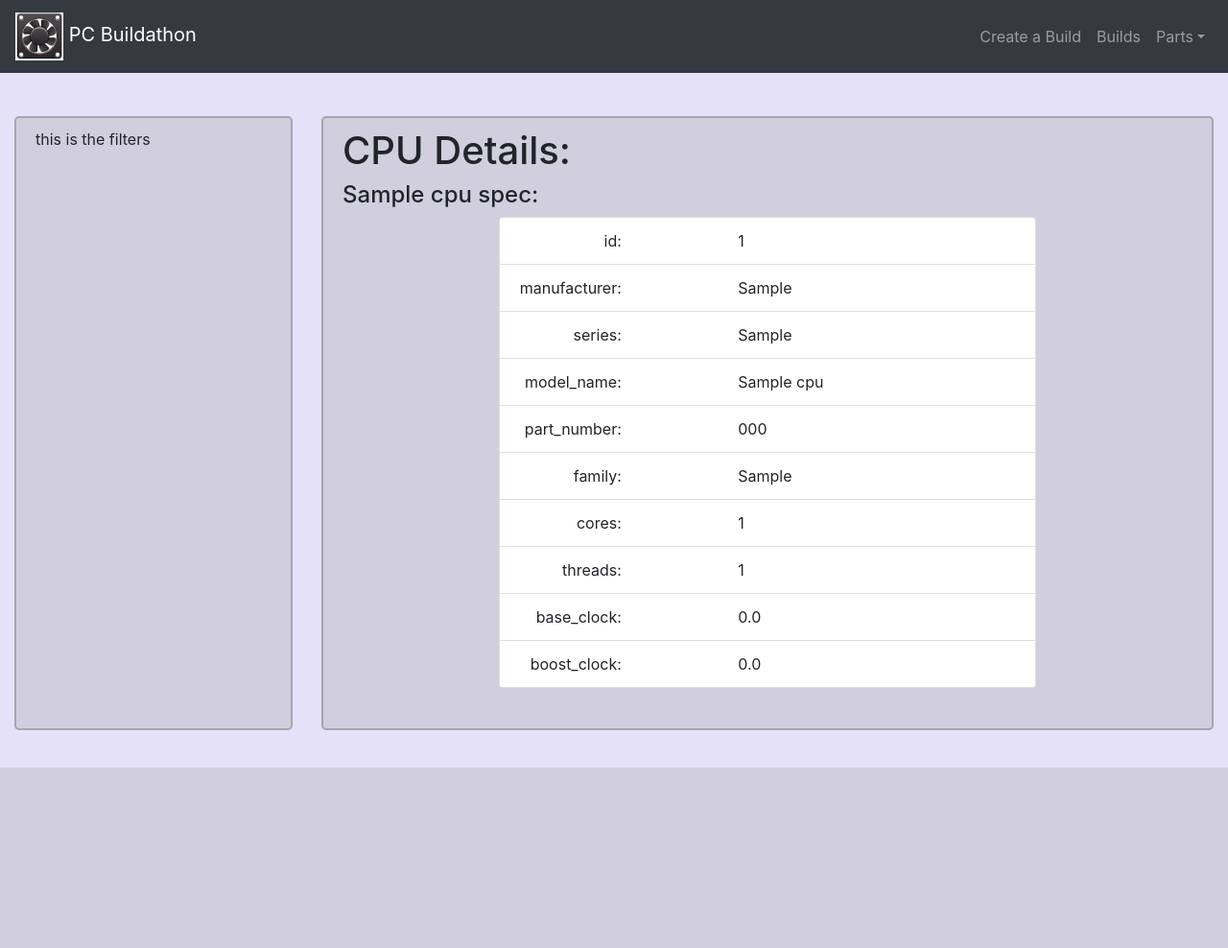
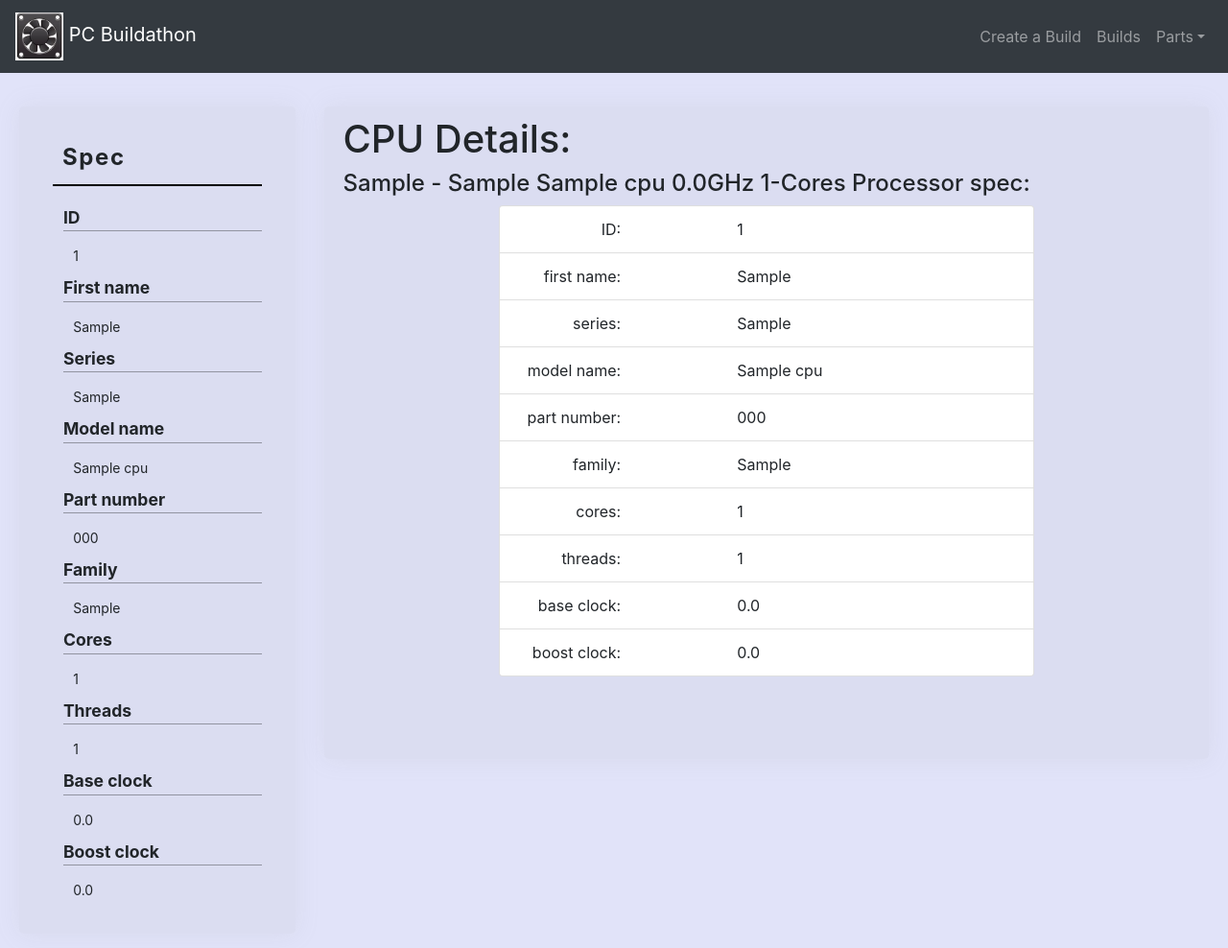
Before and after one commit to ZakariaTalhami/PCBuild-django-mvt, a Django app: page /parts/cpu/1 in a window 1280 px wide. Shown: the whole page at 96% size. Before the commit the page ends 800 px from the top, so only its background shows below. Run offline with Django 3.2, Linux system fonts and the light colour scheme; tables that the repository leaves empty hold one stand-in row (values such as "Sample post"); some libraries are stand-ins or nearby versions.

Commit message:
updated table view and detail view

```diff
--- a/parts/urls.py
+++ b/parts/urls.py
@@ -3,17 +3,15 @@ from . import views
 
 
 urlpatterns = [
-    path('cpu', views.cpuList, name="parts-cpu-list"),
+    path('cpu', views.CpuListView.as_view(), name="parts-cpu-list"),
     path('cpu/create', views.CpuCreate.as_view(), name="parts-cpu-create"),
-    path('cpu/<int:pk>', views.cpuDetail, name="parts-cpu-detail"),
-    # path('cpu', views.CpuList.as_view(), name="parts-cpu-list"),
-    # path('cpu/<int:pk>', views.CpuDetail.as_view(), name="parts-cpu-detail"),
-    # path('memory', views.MemoryList.as_view(), name="parts-memory-list"),
-    # path('memory/<int:pk>', views.MemoryDetail.as_view(), name="parts-memory-detail"),
-    # path('mobo', views.MoboList.as_view(), name="parts-mobo-list"),
-    # path('mobo/<int:pk>', views.MoboDetail.as_view(), name="parts-mobo-detail"),
-    # path('storage', views.StorageList.as_view(), name="parts-storage-list"),
-    # path('storage/<int:pk>', views.StorageDetail.as_view(), name="parts-storage-detail"),
-    # path('videocard', views.VideocardList.as_view(), name="parts-videocard-list"),
-    # path('videocard/<int:pk>', views.VideocardDetail.as_view(), name="parts-videocard-detail"),
+    path('cpu/<int:pk>', views.CpuDetailView.as_view(), name="parts-cpu-detail"),
+    path('memory', views.MemoryListView.as_view(), name="parts-memory-list"),
+    path('memory/<int:pk>', views.MemoryDetailView.as_view(), name="parts-memory-detail"),
+    path('mobo', views.MoboListView.as_view(), name="parts-mobo-list"),
+    path('mobo/<int:pk>', views.MoboDetailView.as_view(), name="parts-mobo-detail"),
+    path('storage', views.StorageListView.as_view(), name="parts-storage-list"),
+    path('storage/<int:pk>', views.StorageDetailView.as_view(), name="parts-storage-detail"),
+    path('videocard', views.VideocardListView.as_view(), name="parts-videocard-list"),
+    path('videocard/<int:pk>', views.VideocardDetailView.as_view(), name="parts-videocard-detail"),
 ]
--- a/parts/views.py
+++ b/parts/views.py
@@ -1,46 +1,118 @@
 from django.shortcuts import render, reverse
+from django.http import HttpResponseRedirect
 from django.views.generic.edit import CreateView
-# models
 from .models import Cpu, Memory, Mobo, Storage, Videocard
-from django.http import HttpResponseRedirect
 from .forms import CpuForm
-from .tables import CpuTable
+from .tables import CpuTable, MemoryTable, MoboTable, StorageTable, VideocardTable
+from django.views.generic.detail import DetailView
+from django_tables2.views import SingleTableView
 
-#
-from django.views.generic.detail import DetailView
+## Parent View Classes
+class PartDetailView(DetailView):
+    """
+        Renders the view for part details, it overwites the funtion 'get_context_data'
+        to add to the context the string representation of the objecta as a title and
+        the object itself as a dictionary.
+    """
+    def get_context_data(self, **kwargs):
+        context  = {}
+        if self.object:
+            context['title'] = str(self.object)
+            fields = self.model._meta.get_fields()
+            context['part'] = {field.verbose_name:getattr(self.object, field.name) for field in fields if field.concrete}
+            context_object_name = self.get_context_object_name(self.object)
+            if context_object_name:
+                context[context_object_name] = context['part']
+        context.update(kwargs)
+        return context
 
-class PartDetailView(DetailView):
+class PartListView(SingleTableView):
+
+    """
+        create as view that generates the filter option of a model and addes them
+        to the context
+    """
+
+    context_filters_name = 'filters'
+
+    def get_table_filters(self, **kwargs):
+        """ Generate the filter option from the model fields and object list """
+        fields = self.model._meta.get_fields()
+        values = self.object_list.values()
+        filter_values = {}
+        for field in fields:
+            if field.name != 'id' and field.concrete:
+                filter_values[field.verbose_name] = set([ part[field.name] for part in values])
+        return filter_values
+
+    def get_context_filters_name(self):
+        """Get the name of the item to be used in the context."""
+        return self.context_filters_name
+
+    def get_context_data(self, **kwargs):
+        """Add the filter option to the context"""
+        context = {}
+        context[self.get_context_filters_name()] = self.get_table_filters()
+        context.update(kwargs)
+        return super().get_context_data(**context)
 
 
-    def get_object(self, queryset=None):
-        part_object = super().get_object(queryset=queryset)
-        fields = self.model._meta.get_fields()
-        return {field.verbose_name:getattr(part_object, field.name) for field in fields if field.concrete}
+# Child View Classes
+class CpuDetailView(PartDetailView):
+    model = Cpu
+    template_name = 'parts/cpu/details.html'
+    context_object_name = 'cpu_part'
 
+class CpuListView(PartListView):
+    model = Cpu
+    table_class = CpuTable
+    template_name = 'parts/cpu/index.html'
 
-#
-
-
-
-def cpuList(request):
-    cpu_list = Cpu.objects.all()
-    table = CpuTable(cpu_list)
-    context = {
-        'cpu_list': cpu_list,
-        'table': table
-    }
-    return render(request, 'parts/cpu/index.html', context=context)
-
-    # TODO: make my own mixin for this as it would be repeated many times, or custom view class
-def cpuDetail(request, pk):
-    # TODO: Find a way to set display names and get them in the list and get __str__
-    cpu_item = Cpu.objects.values().get(pk=pk)
-    context = {
-        'cpu_part': cpu_item
-    }
-    return render(request, "parts/cpu/details.html", context=context)
-
-class  CpuCreate(CreateView):
+class CpuCreate(CreateView):
     model = Cpu
     template_name = "cpus/create.html"
     form_class = CpuForm
+
+
+class MoboDetailView(PartDetailView):
+    model = Mobo
+    template_name = 'parts/cpu/details.html'
+    context_object_name = 'cpu_part'
+
+class MoboListView(PartListView):
+    model = Mobo
+    table_class = MoboTable
+    template_name = 'parts/cpu/index.html'
+
+
+class StorageDetailView(PartDetailView):
+    model = Storage
+    template_name = 'parts/cpu/details.html'
+    context_object_name = 'cpu_part'
+
+class StorageListView(PartListView):
+    model = Storage
+    table_class = StorageTable
+    template_name = 'parts/cpu/index.html'
+
+
+class MemoryDetailView(PartDetailView):
+    model = Memory
+    template_name = 'parts/cpu/details.html'
+    context_object_name = 'cpu_part'
+
+class MemoryListView(PartListView):
+    model = Memory
+    table_class = MemoryTable
+    template_name = 'parts/cpu/index.html'
+
+
+class VideocardDetailView(PartDetailView):
+    model = Videocard
+    template_name = 'parts/cpu/details.html'
+    context_object_name = 'cpu_part'
+
+class VideocardListView(PartListView):
+    model = Videocard
+    table_class = VideocardTable
+    template_name = 'parts/cpu/index.html'
--- /dev/null
+++ b/requirements.txt
@@ -0,0 +1,2 @@
+Django==2.2.3
+django-tables2==2.1.0
--- a/static/css/base.css
+++ b/static/css/base.css
@@ -3,23 +3,18 @@
 }
 
 body{
-    background-color: rgba(191, 180, 241, 0.4)
-}
-@media (min-width: 1200px){
-    .container {
-        max-width: 1400px;
-    }
+    background-color: rgba(180, 185, 241, 0.4)
 }
 
-.container {
-    margin-top: 30px;
+.custom-container {
+    margin: 20px 20px 0 20px;
 }
 
 .part-main-section, .part-filter-section{
     margin: 15px 0px;
-    border: 2px solid #7777;
     border-radius: 5px;
-    height: 80vh;
+    min-height: 85vh;
     padding: 10px 20px;
-    background-color: rgba(170, 170, 170, 0.342)
+    background-color: rgba(170, 170, 170, 0.1);
+    box-shadow: 0px 0px 25px 0px rgba(170, 170, 170, 0.15);
 }
--- /dev/null
+++ b/static/css/parts/part_details.css
@@ -0,0 +1,29 @@
+.parts-spec-container {
+    padding: 15px;
+}
+
+.parts-specs {
+    margin-left: 5%;
+}
+
+.spec-section-header {
+    font-size: 1.1rem;
+    font-weight: bold;
+    border-bottom: 1px solid #0005;
+    margin-bottom: 5px;
+}
+
+.spec-section-body {
+    margin-left: 5%;
+    font-size: 14px;
+    padding: 10px 0;
+}
+
+.parts-spec-title {
+    border-bottom: 2px black solid;
+    margin-bottom: 20px;
+    padding: 10px;
+    font-size: 1.5rem;
+    font-weight: bold;
+    letter-spacing: 0.1rem;
+}
--- a/templates/base.html
+++ b/templates/base.html
@@ -27,7 +27,7 @@
 </head>
 <body>
     {% include "navbar/navbar.html" %}
-    <div class="container">
+    <div class="custom-container">
         {% block container %}
           This should be Replaced
         {% endblock container %}
--- a/templates/navbar/navbar.html
+++ b/templates/navbar/navbar.html
@@ -20,10 +20,10 @@
                 <a href="#" class="nav-link dropdown-toggle" role="button" data-toggle="dropdown">Parts</a>
                 <div class="dropdown-menu dropdown-menu-right">
                     <a href="{% url 'parts-cpu-list' %}" class="dropdown-item">CPU</a>
-                    <a href="" class="dropdown-item">Ram</a>
-                    <a href="" class="dropdown-item">Motherboard</a>
-                    <a href="" class="dropdown-item">Storage</a>
-                    <a href="" class="dropdown-item">Videocard</a>
+                    <a href="{% url 'parts-memory-list' %}" class="dropdown-item">Ram</a>
+                    <a href="{% url 'parts-mobo-list' %}" class="dropdown-item">Motherboard</a>
+                    <a href="{% url 'parts-storage-list' %}" class="dropdown-item">Storage</a>
+                    <a href="{% url 'parts-videocard-list' %}" class="dropdown-item">Videocard</a>
                 </div>
             </li>
         </ul>
--- a/templates/parts/cpu/details.html
+++ b/templates/parts/cpu/details.html
@@ -1,12 +1,35 @@
 {% extends "../base_part.html" %}
+{% load static %}
+
+{% block extraStyles %}
+  <link rel="stylesheet" href="{% static 'css/parts/part_details.css' %}">
+{% endblock extraStyles %}
+
+{% block partFilters %}
+    <div class="parts-spec-container">
+        <div class="parts-spec-title">
+            Spec
+        </div>
+        <div class="parts-specs">
+            {% for key,spec in part.items %}
+                <div class="spec-section-header">
+                    {{ key|capfirst }}
+                </div>
+                <div class="spec-section-body">
+                    {{ spec }}
+                </div>
+            {% endfor %}
+        </div>
+    </div>
+{% endblock partFilters %}
+
 {% block partGrid %}
     <h1>CPU Details:</h1>
-    {% if cpu_part %}
-        <h4>{{ cpu_part.model_name }} spec: </h4>
-
+    {% if part %}
+        <h4>{{ title }} spec: </h4>
         <div class="col-md-8 offset-md-2">
             <ul class="list-group" >
-                {% for key, value in cpu_part.items %}
+                {% for key, value in part.items %}
                     <li class="list-group-item">
                             <div class="row">
                                 <span class="col-md-3 text-right">{{ key }}:</span>
@@ -14,35 +37,6 @@
                             </div>
                     </li>
                 {% endfor %}
-                <!-- <li class="list-group-item">
-                        <div class="row">
-                            <span class="col-md-3 text-right">manufacturer:</span>
-                            <span class="col-md-5 offset-md-2">{{ cpu_part.manufacturer }}</span>
-                        </div>
-                </li>
-                <li class="list-group-item">
-                        <div class="row">
-                            <span class="col-md-3 text-right">series:</span>
-                            <span class="col-md-5 offset-md-2">{{ cpu_part.series }}</span>
-                        </div>
-                </li>
-                <li class="list-group-item">
-                        <div class="row">
-                            <span class="col-md-3 text-right">model_name:</span>
-                            <span class="col-md-5 offset-md-2">{{ cpu_part.model_name }}</span>
-                        </div>
-                </li>
-                <li class="list-group-item">part_number: {{ cpu_part.part_number }}
-                        <div class="row">
-                            <span class="col-md-3 text-right">series:</span>
-                            <span class="col-md-5 offset-md-2">{{ cpu_part.series }}</span>
-                        </div>
-                </li>
-                <li class="list-group-item">family: {{ cpu_part.family }}</li>
-                <li class="list-group-item">cores: {{ cpu_part.cores }}</li>
-                <li class="list-group-item">threads: {{ cpu_part.threads }}</li>
-                <li class="list-group-item">base_clock: {{ cpu_part.base_clock }}</li>
-                <li class="list-group-item">boost_clock: {{ cpu_part.boost_clock }}</li> -->
             </ul>
         </div>
     {% else %}
```
Also changed, not shown: parts/tables.py (+35 -4 lines), static/css/parts/part_grid.css (added, +57 -0 lines), templates/parts/cpu/index.html (+39 -16 lines).
